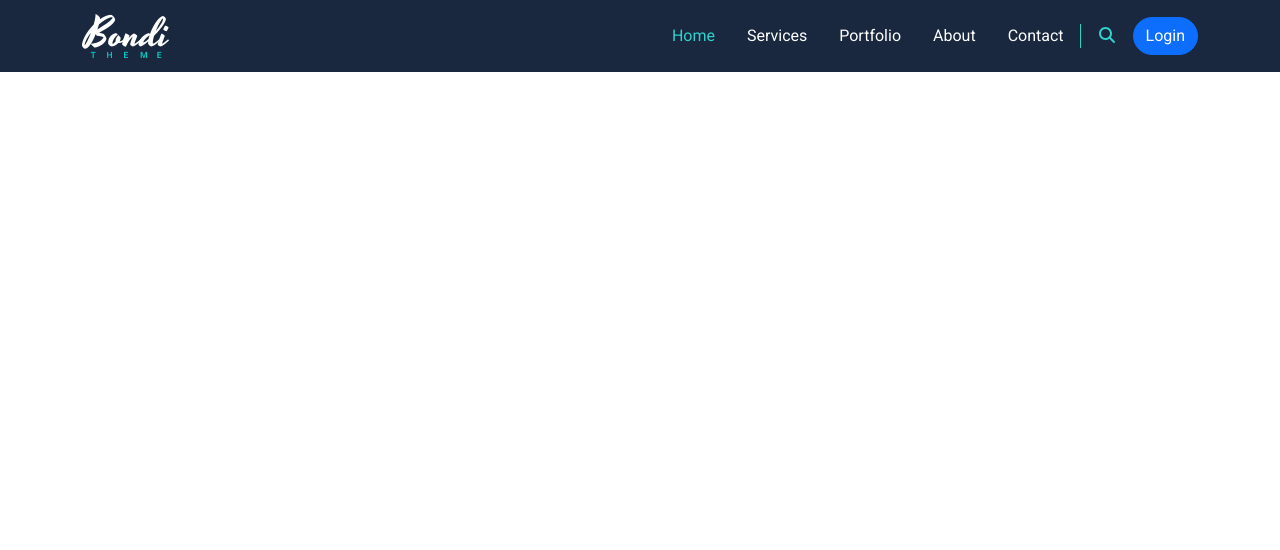
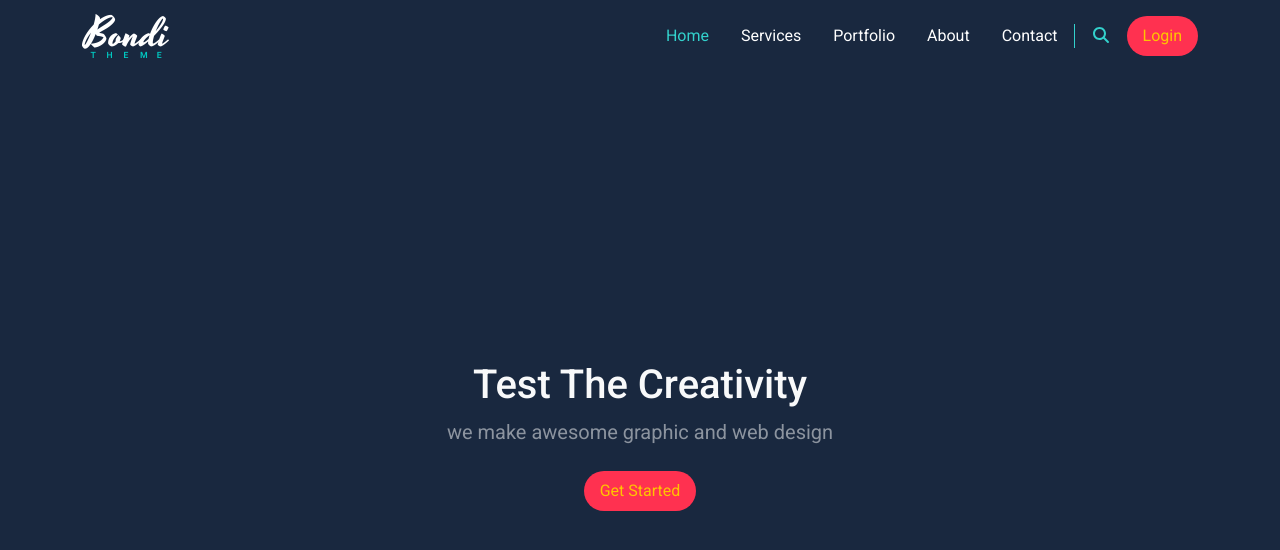
Before and after one commit to mohamedeld/bondi-project-bootstrap, a plain HTML site: page index.html in a window 1280 px wide. Drawn offline with Linux system fonts and the light colour scheme.

Commit message:
add landing section

```diff
--- a/css/style.css
+++ b/css/style.css
@@ -2,6 +2,8 @@
     --dark-color:#19283f;
     --white-color:#fff;
     --green-color:#33d1cc;
+    --red-color:#ff3150;
+    --yellow-color:#ffc400;
 }
 body{
     font-family: 'Roboto', sans-serif;
@@ -36,4 +38,21 @@ body{
     border:1px solid var(--green-color);
     color:var(--green-color);
 }
+.main-btn{
+    background:var(--red-color);
+    color:var(--yellow-color);
+    padding:0.5rem 1rem;
+    border:none;
+    outline:none;
+    text-decoration: none;
+}
+.main-btn:hover{
+    background:var(--red-color);
+    color:var(--yellow-color);
+}
 /* end navbar */
+
+.landing{
+    background:var(--dark-color);
+    min-height: calc(100vh - 72px);
+}
--- a/index.html
+++ b/index.html
@@ -55,11 +55,17 @@
           <div class="search ps-3 pe-3 d-none d-lg-block">
             <i class="fa-solid fa-magnifying-glass"></i>
           </div>
-          <a href="#" class="btn btn-primary rounded-pill main-btn">Login</a>
+          <a href="#" class="btn rounded-pill main-btn">Login</a>
         </div>
       </div>
     </nav>
-
+    <div class="landing d-flex text-light justify-content-center align-items-center">
+        <div class="text-center">
+            <h1>Test The Creativity</h1>
+            <p class="fs-5 text-white-50 mb-4">we make awesome graphic and web design</p>
+            <a class="btn rounded-pill main-btn" href="#">Get Started</a>
+        </div>
+    </div>
     <script src="js/bootstrap.bundle.min.js"></script>
     <script src="js/all.min.js"></script>
   </body>
```
